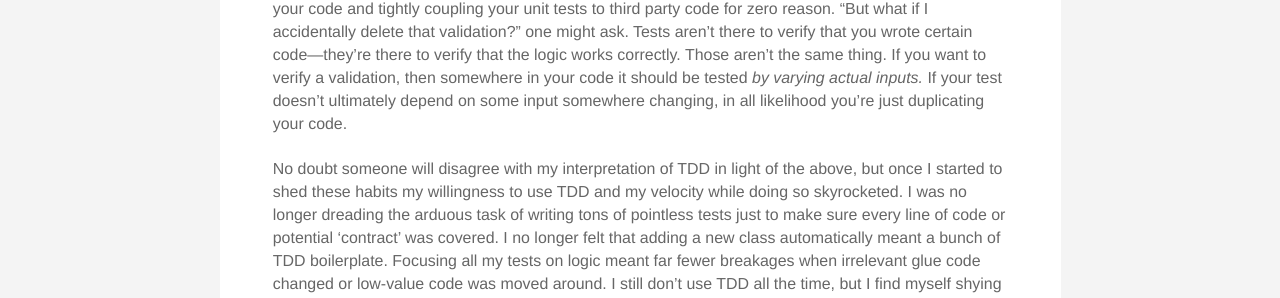
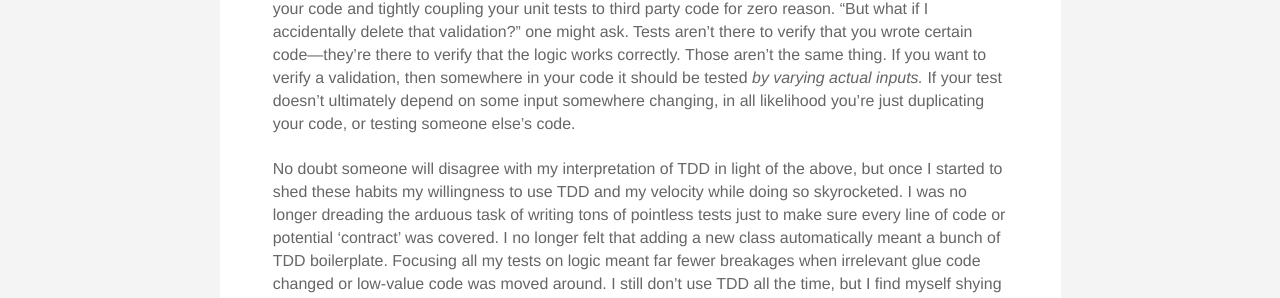
Before and after one commit to endash/endash.github.io, a Jekyll site: the page built from _posts/2016-04-27-how-i-learned-to-stop-worrying-and-love-TDD.markdown, in a window 1280 px wide. Shown: the part 1315-1613 px from the top of the page. Built offline with Jekyll 4.4.1, drawn with Linux system fonts in a browser that asks for light colours.

Commit message:
Tweak TDD post

```diff
--- a/_posts/2016-04-27-how-i-learned-to-stop-worrying-and-love-TDD.markdown
+++ b/_posts/2016-04-27-how-i-learned-to-stop-worrying-and-love-TDD.markdown
@@ -13,6 +13,6 @@ For me, the second wrong idea about testing to go was the intuition of the well-
 
 This may be more or less controversial, but in my view a unit test should test only logic, and only logic *that is present in the unit itself*. "Logic" being code whose behaviour will vary depending on the input. Attribute accessors are not logic—simply testing for their presence is code duplication, and they should instead be exercised by higher-level tests (if they're not, then they're not used elsewhere in the code and so why do they exist?) Taking arguments and directly passing them to an injected dependency is not logic—that's glue code. Unit tests aren't black box tests—you don't have to suspend knowledge that certain functionality isn't actually implemented by the unit.
 
-This leads to the third wrong idea, which is that the main purpose of a test is to prevent as many potential future bugs as possible. Preventing bugs is a *benefit* of testing, but it is not the purpose: well-designed, well-functioning, maintainable code is the purpose. Focusing on preventing bugs will lead directly to pathological testing, including code duplication, testing third party code, and their degenerate case: testing implementation detail. The classic example is the sort of tests encouraged by the 'shoulda' gem. If you're writing a unit test for an ActiveRecord model that ultimately asserts that a validation is present on the model by checking the model's validations array—please stop. You're just duplicating your code and tightly coupling your unit tests to third party code for zero reason. "But what if I accidentally delete that validation?" one might ask. Tests aren't there to verify that you wrote certain code—they're there to verify that the logic works correctly. Those aren't the same thing. If you want to verify a validation, then somewhere in your code it should be tested *by varying actual inputs.* If your test doesn't ultimately depend on some input somewhere changing, in all likelihood you're just duplicating your code.
+This leads to the third wrong idea, which is that the main purpose of a test is to prevent as many potential future bugs as possible. Preventing bugs is a *benefit* of testing, but it is not the purpose: well-designed, well-functioning, maintainable code is the purpose. Focusing on preventing bugs will lead directly to pathological testing, including code duplication, testing third party code, and their degenerate case: testing implementation detail. The classic example is the sort of tests encouraged by the 'shoulda' gem. If you're writing a unit test for an ActiveRecord model that ultimately asserts that a validation is present on the model by checking the model's validations array—please stop. You're just duplicating your code and tightly coupling your unit tests to third party code for zero reason. "But what if I accidentally delete that validation?" one might ask. Tests aren't there to verify that you wrote certain code—they're there to verify that the logic works correctly. Those aren't the same thing. If you want to verify a validation, then somewhere in your code it should be tested *by varying actual inputs.* If your test doesn't ultimately depend on some input somewhere changing, in all likelihood you're just duplicating your code, or testing someone else's code.
 
 No doubt someone will disagree with my interpretation of TDD in light of the above, but once I started to shed these habits my willingness to use TDD and my velocity while doing so skyrocketed. I was no longer dreading the arduous task of writing tons of pointless tests just to make sure every line of code or potential 'contract' was covered. I no longer felt that adding a new class automatically meant a bunch of TDD boilerplate. Focusing all my tests on logic meant far fewer breakages when irrelevant glue code changed or low-value code was moved around. I still don't use TDD all the time, but I find myself shying away from using it out of fear of "design paralysis" less and less.
```
